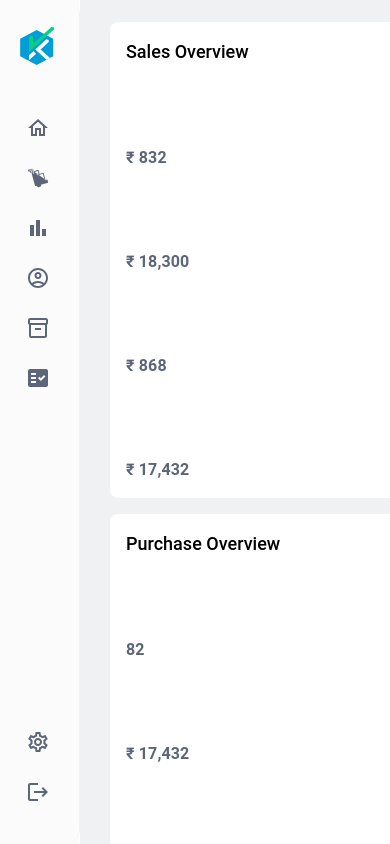
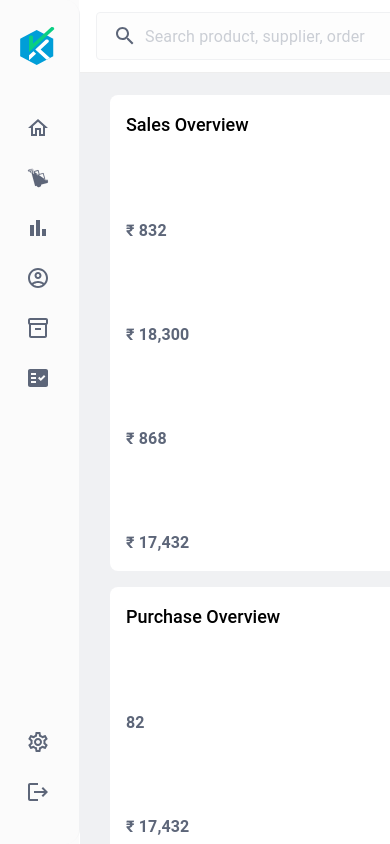
Before and after one commit to mahmoudhamed169/inventory, a React (Vite) app: page /home in a window 390 px wide. Shown: the top 844 px of the page. Built offline with nearby package versions, Linux system fonts and the light colour scheme.

Commit message:
implement responsive Navbar and make Sidebar sticky

```diff
--- a/src/Components/MasterComponnets/SideBar/SideBar.tsx
+++ b/src/Components/MasterComponnets/SideBar/SideBar.tsx
@@ -42,7 +42,7 @@ export default function SideBar() {
   return (
     <Sidebar
       rootStyles={{
-        height: "100vh",
+        height: "100%",
         display: "flex",
         flexDirection: "column",
         justifyContent: "space-between",
--- a/src/Layouts/MasterLayout/MasterLayout.tsx
+++ b/src/Layouts/MasterLayout/MasterLayout.tsx
@@ -1,14 +1,16 @@
 import { Outlet } from "react-router-dom";
 import SideBar from "../../Components/MasterComponnets/SideBar/SideBar";
 import { Box } from "@mui/material";
+import Navbar from "../../Components/MasterComponnets/Navbar/Navbar";
 
 export default function MasterLayout() {
   return (
     <Box sx={{ display: "flex" }}>
-      <Box>
+      <Box sx={{ position: "sticky", top: "0", bottom: "0", height: "100vh" }}>
         <SideBar />
       </Box>
       <Box sx={{ flexGrow: "1" }}>
+        <Navbar/>
         <Outlet />
       </Box>
     </Box>
```
